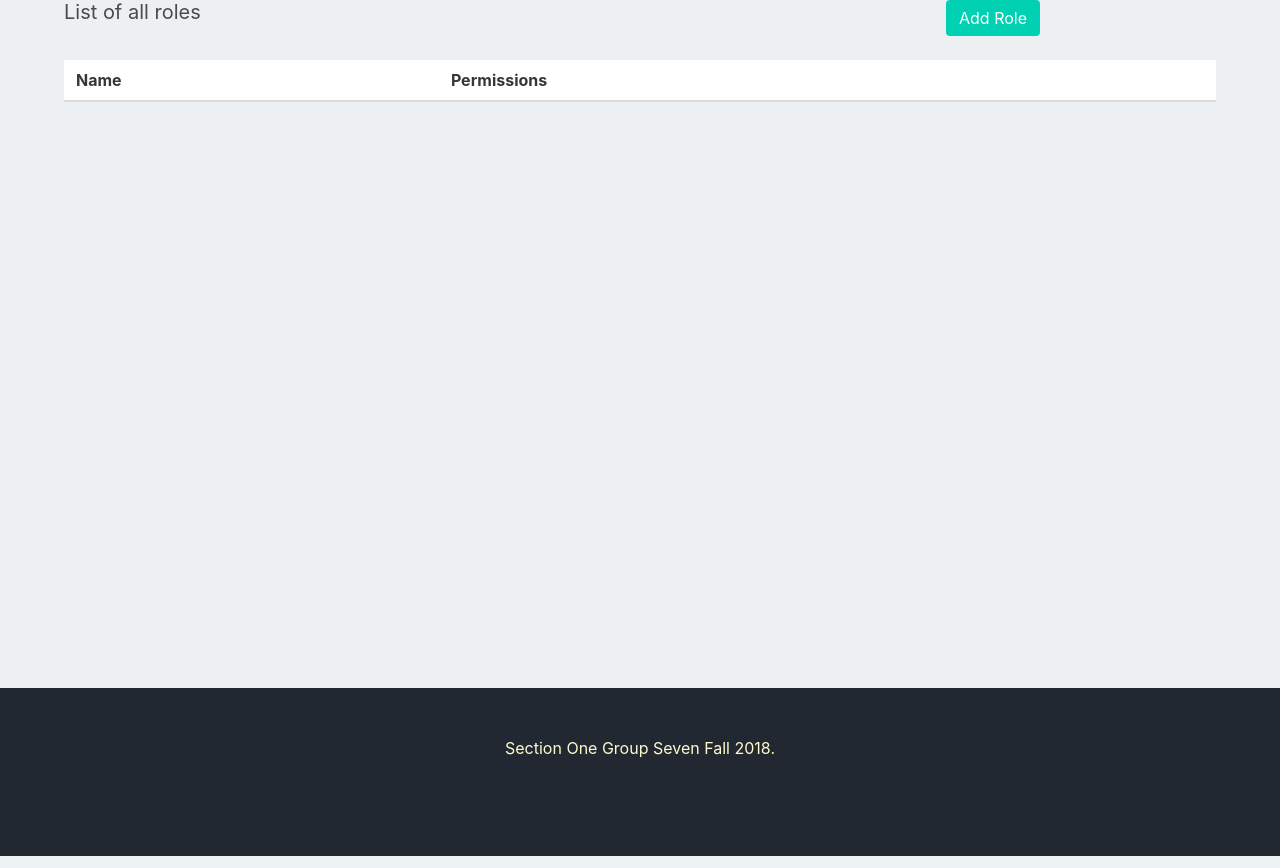
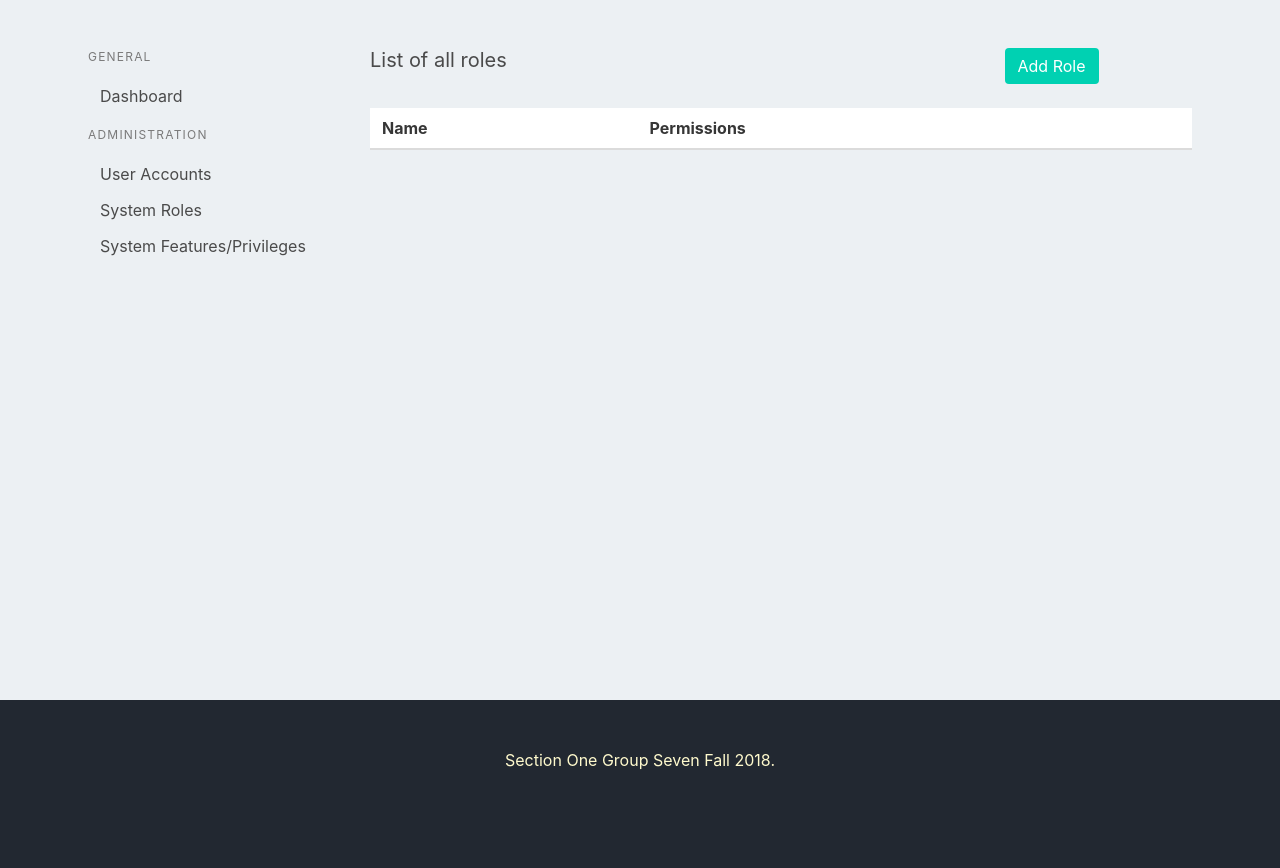
Before and after one commit to bimboluyemi/real-estate-app, a Django app: page /system-admin/roles/ in a window 1280 px wide. Shown: the part 52-920 px from the top of the page. Run offline with Django 3.2, Linux system fonts and the light colour scheme; data that the repository does not hold is empty; some libraries are stand-ins or nearby versions.

Commit message:
Fix Navigation

```diff
--- a/templates/_adminLayout.html
+++ b/templates/_adminLayout.html
@@ -17,9 +17,9 @@
                     Administration
                 </p>
                 <ul class="menu-list">
-                    <li><a>User Accounts</a></li>
-                    <li><a>System Roles</a></li>
-                    <li><a>System Features/Privileges</a></li>
+                    <li><a href="{% url 'system-admin:users' %}">User Accounts</a></li>
+                    <li><a href="{% url 'system-admin:roles' %}">System Roles</a></li>
+                    <li><a href="{% url 'system-admin:features' %}">System Features/Privileges</a></li>
                 </ul>
             </aside>
         </div>
--- a/templates/manage_features/feature.html
+++ b/templates/manage_features/feature.html
@@ -1,7 +1,7 @@
 {% extends '_adminLayout.html' %}
 {% load widget_tweaks %}
 
-{% block content %}
+{% block admin-content %}
 
     <div class="columns">
         <div class="column is-three-quarters">
--- a/templates/manage_features/list.html
+++ b/templates/manage_features/list.html
@@ -1,6 +1,6 @@
 {% extends '_adminLayout.html' %}
 
-{% block content %}
+{% block admin-content %}
 
     <div class="columns">
         <div class="column is-three-quarters">
--- a/templates/manage_roles/list.html
+++ b/templates/manage_roles/list.html
@@ -1,6 +1,6 @@
 {% extends '_adminLayout.html' %}
 
-{% block content %}
+{% block admin-content %}
 
     <div class="columns">
         <div class="column is-three-quarters">
--- a/templates/manage_roles/role.html
+++ b/templates/manage_roles/role.html
@@ -1,7 +1,7 @@
 {% extends '_adminLayout.html' %}
 {% load widget_tweaks %}
 
-{% block content %}
+{% block admin-content %}
 
     <div class="columns">
         <div class="column is-three-quarters">
```
